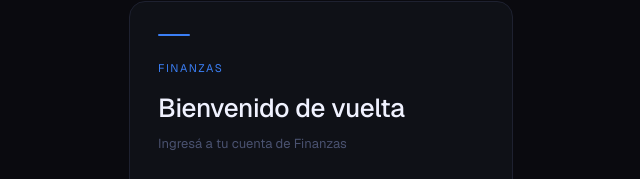
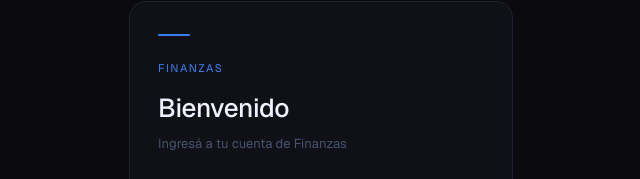
Before and after one commit to TeofiloSaa/finanzas, a Next.js app: page /login in a window 1280 px wide. Shown: the part 142-321 px from the top of the page, without its empty margins (319-959 px from the left). Built offline with nearby package versions, Linux system fonts and the light colour scheme.

Commit message:
fix: cambiar titulo de loguin a bienvenido

```diff
--- a/src/app/(auth)/login/page.tsx
+++ b/src/app/(auth)/login/page.tsx
@@ -62,7 +62,7 @@ function LoginCard() {
             marginTop: '12px',
           }}
         >
-          Bienvenido de vuelta
+          Bienvenido
         </h2>
         <p style={{ fontSize: '13px', color: '#4a5270', marginTop: '6px' }}>
           Ingresá a tu cuenta de Finanzas
```
